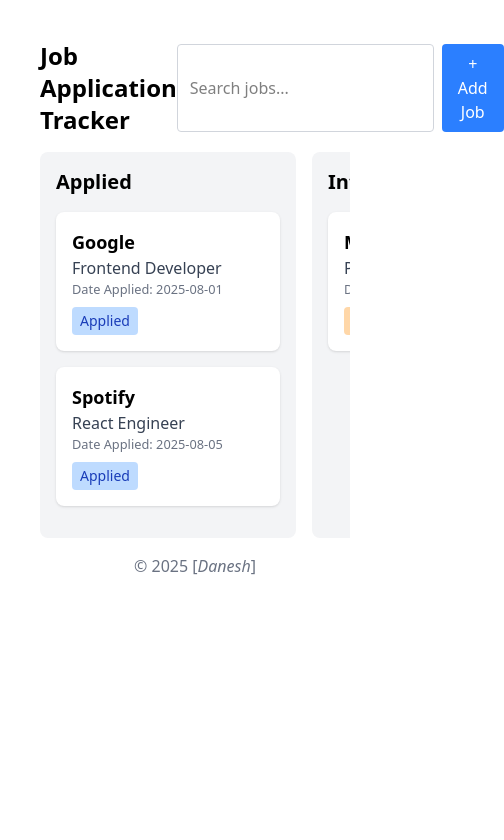
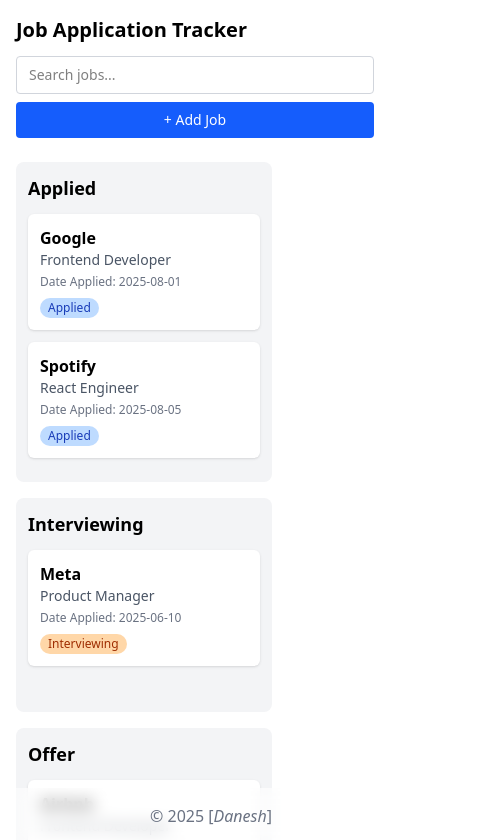
Before and after one commit to DaneshVerma/Kan-ban-style-dashboard-task-kodr2.0, a React (Vite) app: page / in a window 390 px wide. Shown: the top 840 px of the page, 504 px wide, since content can reach past the window. Built offline with nearby package versions, Linux system fonts and the light colour scheme.

Commit message:
responsive

```diff
--- a/src/components/Column.jsx
+++ b/src/components/Column.jsx
@@ -1,15 +1,15 @@
 import React from "react";
 import { Droppable, Draggable } from "@hello-pangea/dnd";
-import JobCard from "./Jobcard";
+import JobCard from "./JobCard";
 
 export default function Column({ column, cards }) {
   return (
-    <div className="bg-gray-100 rounded-lg p-4 w-64 flex-shrink-0">
-      <h3 className="text-xl font-bold mb-4">{column.title}</h3>
+    <div className="bg-gray-100 rounded-lg p-3 w-64 flex-shrink-0 sm:w-72 md:w-80">
+      <h3 className="text-lg font-bold mb-3">{column.title}</h3>
       <Droppable droppableId={column.id}>
         {(provided) => (
           <div
-            className="min-h-[200px]"
+            className="min-h-[150px]"
             {...provided.droppableProps}
             ref={provided.innerRef}
           >
--- a/src/components/Dashbord.jsx
+++ b/src/components/Dashbord.jsx
@@ -1,83 +1,78 @@
-import React, { useState } from "react";
+import React, { useState, useEffect } from "react";
 import { DragDropContext } from "@hello-pangea/dnd";
 import { initialData } from "../data";
 import Column from "../components/Column";
 
 export default function Dashboard() {
-  const [data, setData] = useState(initialData);
+  // Load from localStorage or fallback
+  const [data, setData] = useState(() => {
+    const saved = localStorage.getItem("kanbanJobs");
+    return saved ? JSON.parse(saved) : initialData;
+  });
+
   const [search, setSearch] = useState("");
   const [showForm, setShowForm] = useState(false);
-  const [formData, setFormData] = useState({
+  const [newJob, setNewJob] = useState({
     company: "",
     role: "",
-    dateApplied: new Date().toISOString().slice(0, 10),
+    dateApplied: "",
     status: "Applied",
   });
 
-  const onDragEnd = (result) => {
-    const { destination, source } = result;
+  // Save to localStorage
+  useEffect(() => {
+    localStorage.setItem("kanbanJobs", JSON.stringify(data));
+  }, [data]);
+
+  const onDragEnd = ({ destination, source }) => {
     if (!destination) return;
 
-    const startColumn = data.columns[source.droppableId];
-    const endColumn = data.columns[destination.droppableId];
+    const start = data.columns[source.droppableId];
+    const finish = data.columns[destination.droppableId];
 
-    if (startColumn === endColumn) {
-      const newCards = Array.from(startColumn.cards);
-      const [moved] = newCards.splice(source.index, 1);
-      newCards.splice(destination.index, 0, moved);
-
-      const newColumn = { ...startColumn, cards: newCards };
-      setData((prev) => ({
-        ...prev,
-        columns: { ...prev.columns, [newColumn.id]: newColumn },
-      }));
+    if (start === finish) {
+      const updated = Array.from(start.cards);
+      const [moved] = updated.splice(source.index, 1);
+      updated.splice(destination.index, 0, moved);
+      setData({
+        ...data,
+        columns: { ...data.columns, [start.id]: { ...start, cards: updated } },
+      });
     } else {
-      const startCards = Array.from(startColumn.cards);
+      const startCards = Array.from(start.cards);
       const [moved] = startCards.splice(source.index, 1);
-      moved.status = endColumn.title;
-
-      const endCards = Array.from(endColumn.cards);
-      endCards.splice(destination.index, 0, moved);
-
-      setData((prev) => ({
-        ...prev,
+      moved.status = finish.title;
+      const finishCards = Array.from(finish.cards);
+      finishCards.splice(destination.index, 0, moved);
+      setData({
+        ...data,
         columns: {
-          ...prev.columns,
-          [startColumn.id]: { ...startColumn, cards: startCards },
-          [endColumn.id]: { ...endColumn, cards: endCards },
+          ...data.columns,
+          [start.id]: { ...start, cards: startCards },
+          [finish.id]: { ...finish, cards: finishCards },
         },
-      }));
+      });
     }
   };
 
   const handleAddJob = (e) => {
     e.preventDefault();
-    const newJob = {
-      id: Date.now().toString(),
-      company: formData.company,
-      role: formData.role,
-      dateApplied: formData.dateApplied,
-      status: "Applied",
-    };
-
-    setData((prev) => ({
-      ...prev,
+    const id = Date.now().toString();
+    const colId = Object.keys(data.columns).find(
+      (key) =>
+        data.columns[key].title.toLowerCase() === newJob.status.toLowerCase()
+    );
+    setData({
+      ...data,
       columns: {
-        ...prev.columns,
-        applied: {
-          ...prev.columns.applied,
-          cards: [...prev.columns.applied.cards, newJob],
+        ...data.columns,
+        [colId]: {
+          ...data.columns[colId],
+          cards: [...data.columns[colId].cards, { id, ...newJob }],
         },
       },
-    }));
-
-    // Reset and close modal
-    setFormData({
-      company: "",
-      role: "",
-      dateApplied: new Date().toISOString().slice(0, 10),
-      status: "Applied",
     });
+    setNewJob({ company: "", role: "", dateApplied: "", status: "Applied" });
     setShowForm(false);
   };
 
@@ -94,21 +89,23 @@
   }
 
   return (
-    <div className="p-10">
+    <div className='p-4 sm:p-6'>
       {/* Header */}
-      <header className="flex justify-between items-center mb-4 ">
-        <h1 className="text-2xl font-bold">Job Application Tracker</h1>
-        <div className="flex gap-2">
+      <header className='flex flex-col gap-3 sm:flex-row sm:justify-between sm:items-center mb-6'>
+        <h1 className='text-xl sm:text-2xl font-bold'>
+          Job Application Tracker
+        </h1>
+        <div className='flex flex-col sm:flex-row gap-2 w-full sm:w-auto'>
           <input
-            type="text"
-            placeholder="Search jobs..."
+            type='text'
+            placeholder='Search jobs...'
             value={search}
             onChange={(e) => setSearch(e.target.value)}
-            className="border border-gray-300 rounded px-3 py-2 focus:outline-none focus:border-blue-500"
+            className='border border-gray-300 rounded px-3 py-2 text-sm flex-1'
           />
           <button
             onClick={() => setShowForm(true)}
-            className="bg-blue-500 hover:bg-blue-600 text-white px-4 py-2 rounded"
+            className='bg-blue-600 text-white px-4 py-2 rounded hover:bg-blue-700 text-sm'
           >
             + Add Job
           </button>
@@ -117,7 +114,7 @@
 
       {/* Kanban Board */}
       <DragDropContext onDragEnd={onDragEnd}>
-        <div className="flex w-full gap-4 overflow-x-auto pb-4">
+        <div className='grid gap-4 grid-cols-1 sm:grid-cols-2 lg:grid-cols-4'>
           {data.columnOrder.map((colId) => (
             <Column
               key={colId}
@@ -127,52 +124,62 @@
           ))}
         </div>
       </DragDropContext>
-
       {/* Add Job Modal */}
       {showForm && (
-        <div className="fixed inset-0 bg-black bg-opacity-50 flex justify-center items-center">
-          <div className="bg-white rounded-lg shadow-lg p-6 w-96">
-            <h2 className="text-xl font-bold mb-4">Add New Job</h2>
-            <form onSubmit={handleAddJob} className="space-y-4">
+        <div className='fixed inset-0 bg-black bg-opacity-50 flex justify-center items-center p-4'>
+          <div className='bg-white p-6 rounded-lg shadow-lg w-full max-w-md'>
+            <h2 className='text-lg sm:text-xl font-bold mb-4'>Add New Job</h2>
+            <form onSubmit={handleAddJob} className='space-y-4'>
               <input
-                type="text"
-                placeholder="Company Name"
-                value={formData.company}
+                type='text'
+                value={newJob.company}
                 onChange={(e) =>
-                  setFormData({ ...formData, company: e.target.value })
+                  setNewJob({ ...newJob, company: e.target.value })
                 }
+                placeholder='Company Name'
+                className='w-full border p-2 rounded text-sm'
                 required
-                className="w-full border border-gray-300 rounded px-3 py-2"
               />
               <input
-                type="text"
-                placeholder="Role"
-                value={formData.role}
-                onChange={(e) =>
-                  setFormData({ ...formData, role: e.target.value })
-                }
+                type='text'
+                value={newJob.role}
+                onChange={(e) => setNewJob({ ...newJob, role: e.target.value })}
+                placeholder='Role'
+                className='w-full border p-2 rounded text-sm'
                 required
-                className="w-full border border-gray-300 rounded px-3 py-2"
               />
               <input
-                type="date"
-                value={formData.dateApplied}
+                type='date'
+                value={newJob.dateApplied}
                 onChange={(e) =>
-                  setFormData({ ...formData, dateApplied: e.target.value })
+                  setNewJob({ ...newJob, dateApplied: e.target.value })
                 }
-                className="w-full border border-gray-300 rounded px-3 py-2"
+                className='w-full border p-2 rounded text-sm'
+                required
               />
-              <div className="flex justify-end gap-2">
+              <select
+                value={newJob.status}
+                onChange={(e) =>
+                  setNewJob({ ...newJob, status: e.target.value })
+                }
+                className='w-full border p-2 rounded text-sm'
+              >
+                <option>Applied</option>
+                <option>Interviewing</option>
+                <option>Offer</option>
+                <option>Rejected</option>
+              </select>
+              <div className='flex flex-col sm:flex-row justify-end gap-2'>
                 <button
-                  type="button"
+                  type='button'
                   onClick={() => setShowForm(false)}
-                  className="px-4 py-2 border rounded"
+                  className='px-4 py-2 border rounded text-sm w-full sm:w-auto'
                 >
                   Cancel
                 </button>
                 <button
-                  type="submit"
-                  className="bg-blue-500 cursor-pointer hover:bg-blue-600 text-white px-4 py-2 rounded"
+                  type='submit'
+                  className='px-4 py-2 bg-blue-600 text-white rounded text-sm w-full sm:w-auto'
                 >
                   Add Job
                 </button>
@@ -181,8 +188,10 @@
           </div>
         </div>
       )}
-      <footer>
-        <p className="text-center text-gray-500">&copy; {new Date().getFullYear()} [<i>Danesh</i>]</p>
+      <footer className='fixed bottom-0 backdrop-filter backdrop-blur-sm bg-white/50 p-4 text-center w-full'>
+        <p className="text-base text-gray-500">
+          &copy; {new Date().getFullYear()} [<i>Danesh</i>]
+        </p>
       </footer>
     </div>
   );
--- a/src/components/Jobcard.jsx
+++ b/src/components/Jobcard.jsx
@@ -1,19 +1,23 @@
-import React from 'react';
+import React from "react";
 
 export default function JobCard({ job }) {
   const statusColors = {
     Applied: "bg-blue-200 text-blue-800",
     Interviewing: "bg-orange-200 text-orange-800",
     Offer: "bg-green-200 text-green-800",
-    Rejected: "bg-red-200 text-red-800"
+    Rejected: "bg-red-200 text-red-800",
   };
 
   return (
-    <div className="bg-white rounded-lg shadow p-4 mb-4">
-      <h4 className="text-lg font-semibold">{job.company}</h4>
-      <p className="text-gray-700">{job.role}</p>
-      <small className="text-gray-500 block">Date Applied: {job.dateApplied}</small>
-      <span className={`inline-block mt-2 px-2 py-1 text-sm rounded ${statusColors[job.status]}`}>
+    <div className="bg-white rounded-md shadow p-3 mb-3">
+      <h4 className="text-base font-semibold">{job.company}</h4>
+      <p className="text-gray-600 text-sm">{job.role}</p>
+      <small className="block text-gray-500 mt-1 text-xs">
+        Date Applied: {job.dateApplied}
+      </small>
+      <span
+        className={`inline-block mt-2 px-2 py-0.5 rounded-full text-xs font-medium ${statusColors[job.status]}`}
+      >
         {job.status}
       </span>
     </div>
```
